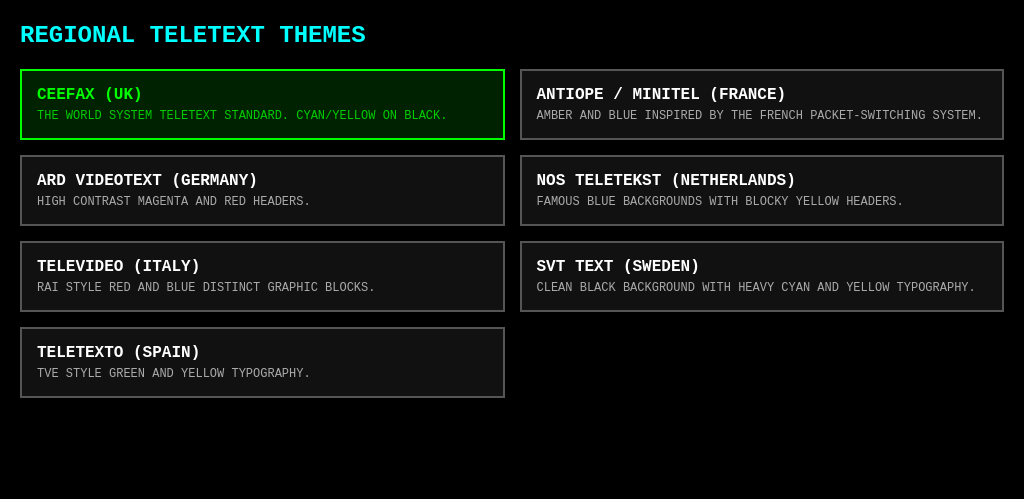
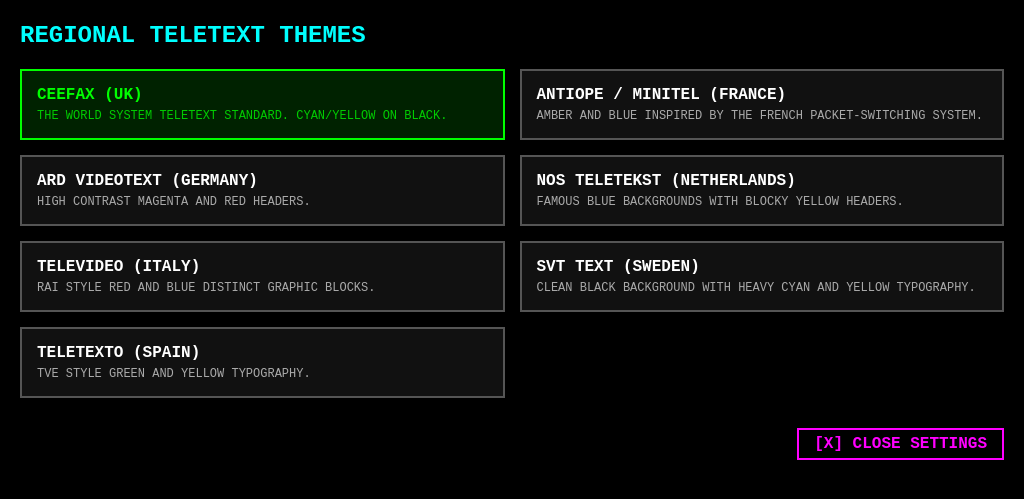
Before and after one commit to buzzcobain/telesurf, an Electron app: page settings.html in a window 1024 px wide. Shown: the part 103-602 px from the top of the page. Drawn offline with Linux system fonts and the light colour scheme; no server answers.

Commit message:
Add close button to settings window

```diff
--- a/settings-renderer.js
+++ b/settings-renderer.js
@@ -30,4 +30,8 @@
   updateSelection();
 });
 
+document.getElementById('close-btn').addEventListener('click', () => {
+  window.close();
+});
+
 updateSelection();
--- a/settings.html
+++ b/settings.html
@@ -55,6 +55,25 @@
     .theme-option.selected span.desc {
       color: #00CC00;
     }
+    .footer {
+      margin-top: 30px;
+      text-align: right;
+    }
+    button {
+      background-color: #000000;
+      color: #FF00FF;
+      border: 2px solid #FF00FF;
+      font-family: 'Courier New', Courier, monospace;
+      padding: 5px 15px;
+      cursor: pointer;
+      text-transform: uppercase;
+      font-weight: bold;
+      font-size: 16px;
+    }
+    button:hover {
+      background-color: #FF00FF;
+      color: #000000;
+    }
   </style>
 </head>
 <body>
@@ -92,6 +111,10 @@
     </div>
   </div>
 
+  <div class="footer">
+    <button id="close-btn">[X] CLOSE SETTINGS</button>
+  </div>
+
   <script src="./settings-renderer.js"></script>
 </body>
 </html>
```
